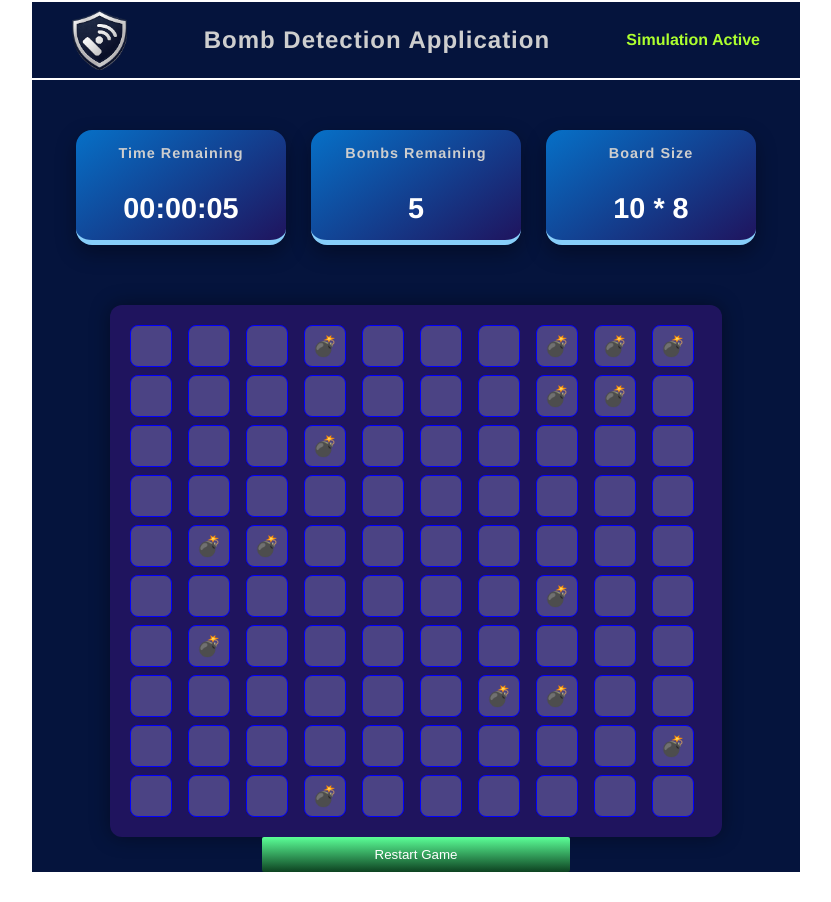
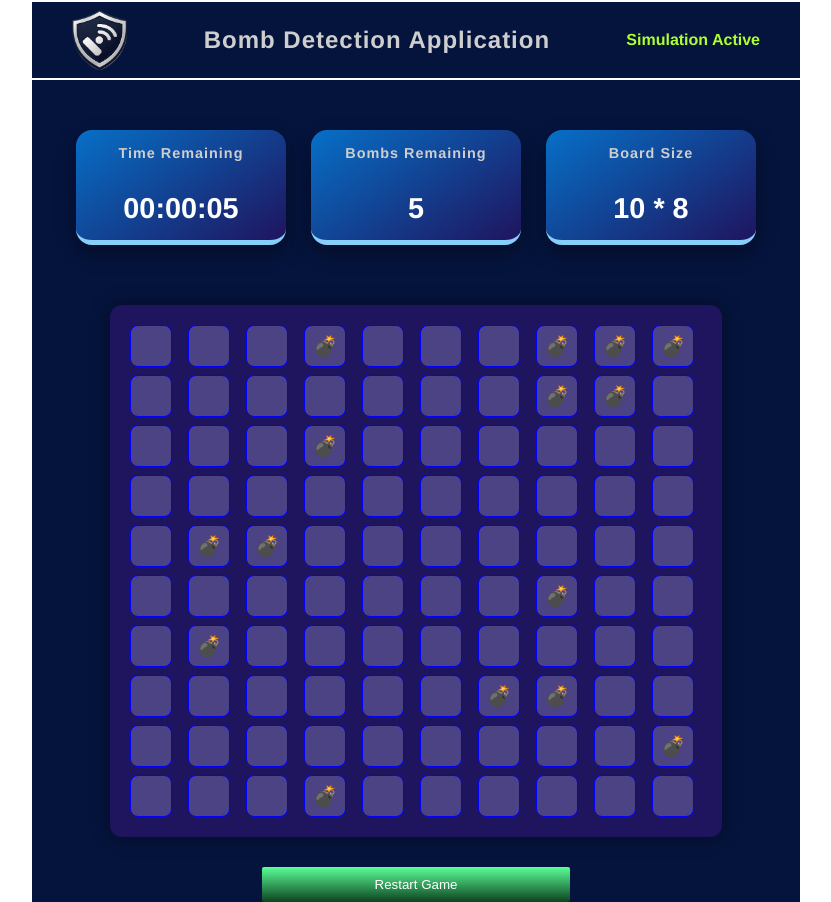
Before and after one commit to Yehouda-12/Git-Zougot, a React (Vite) app: page / in a window 1280 px wide. Shown: the whole page, without its empty margins (224-1055 px from the left). Before the commit the page ends 872 px from the top, so only its background shows below. Built offline with nearby package versions, Linux system fonts and the light colour scheme.

Commit message:
Modifs bouton reset

```diff
--- a/src/App.css
+++ b/src/App.css
@@ -143,3 +143,15 @@ html, body {
   font-weight: bold;
   color: white;
 }
+
+.reset{
+  background: linear-gradient(to bottom, #5bff97, #0d4221);
+  color: white;
+  border: none;
+  padding: 10px 20px;
+  border-radius: 2px;
+  cursor: pointer;
+  min-width: 40%;
+  margin-top: 30px;
+
+}
--- a/src/components/ResetButton.css
+++ /dev/null
@@ -1,10 +0,0 @@
-.reset{
-  background: linear-gradient(to bottom, #5bff97, #0d4221);
-  color: white;
-  border: none;
-  padding: 10px 20px;
-  border-radius: 2px;
-  cursor: pointer;
-  min-width: 40%;
-
-}
--- a/src/components/ResetButton.jsx
+++ b/src/components/ResetButton.jsx
@@ -1,6 +1,3 @@
-import './ResetButton.css'
-
-
 function ResetButton() {
   return (
     <>
```
